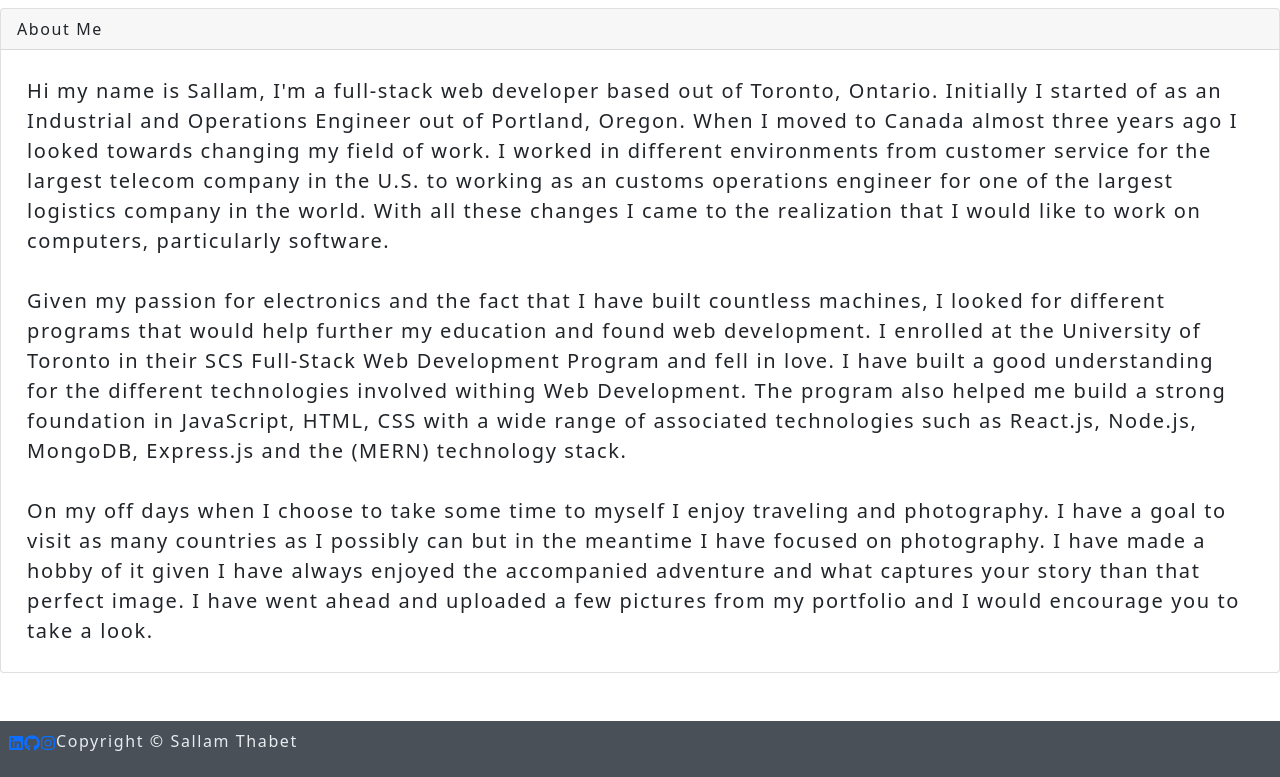
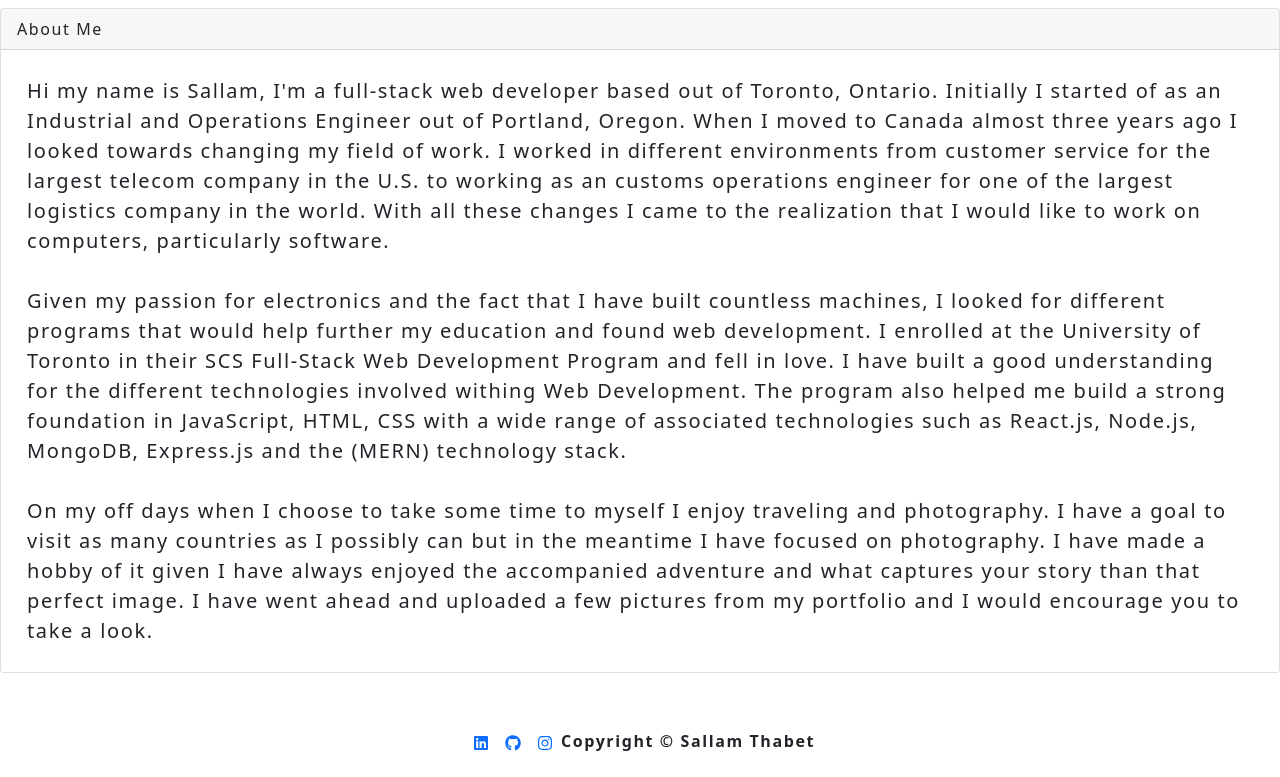
Before and after one commit to thabets/React-Profile, a React (Create React App) app in the folder react-profile/: page / in a window 1280 px wide. Shown: the part 390-1167 px from the top of the page. Built offline with nearby package versions, Linux system fonts and the light colour scheme.

Commit message:
edit footer

```diff
--- a/react-profile/src/components/Footer/index.js
+++ b/react-profile/src/components/Footer/index.js
@@ -3,13 +3,13 @@ import { FaLinkedin, FaInstagram, FaGithub } from "react-icons/fa";
 
 function Footer(props) {
   return (
-    <footer className="flex-row px-2 py-2 hbackground">
+    <footer className="flex-row px-2 py-2  center">
       <a
         href="https://www.linkedin.com/in/sallam-thabet-93418518a/"
         target="blank"
         rel="noopener noreferrer"
       >
-        <li className="logo">
+        <li className="logo px-2">
           <FaLinkedin />
         </li>
       </a>
@@ -18,7 +18,7 @@ function Footer(props) {
         target="blank"
         rel="noopener noreferrer"
       >
-        <li className="logo">
+        <li className="logo px-2">
           <FaGithub />
         </li>
       </a>
@@ -27,10 +27,11 @@ function Footer(props) {
         target="blank"
         rel="noopener noreferrer"
       >
-        <li className="logo">
+        <li className="logo px-2">
           <FaInstagram />
         </li>
       </a>
+      <br></br>
       <p>Copyright © Sallam Thabet</p>
     </footer>
   );
```
